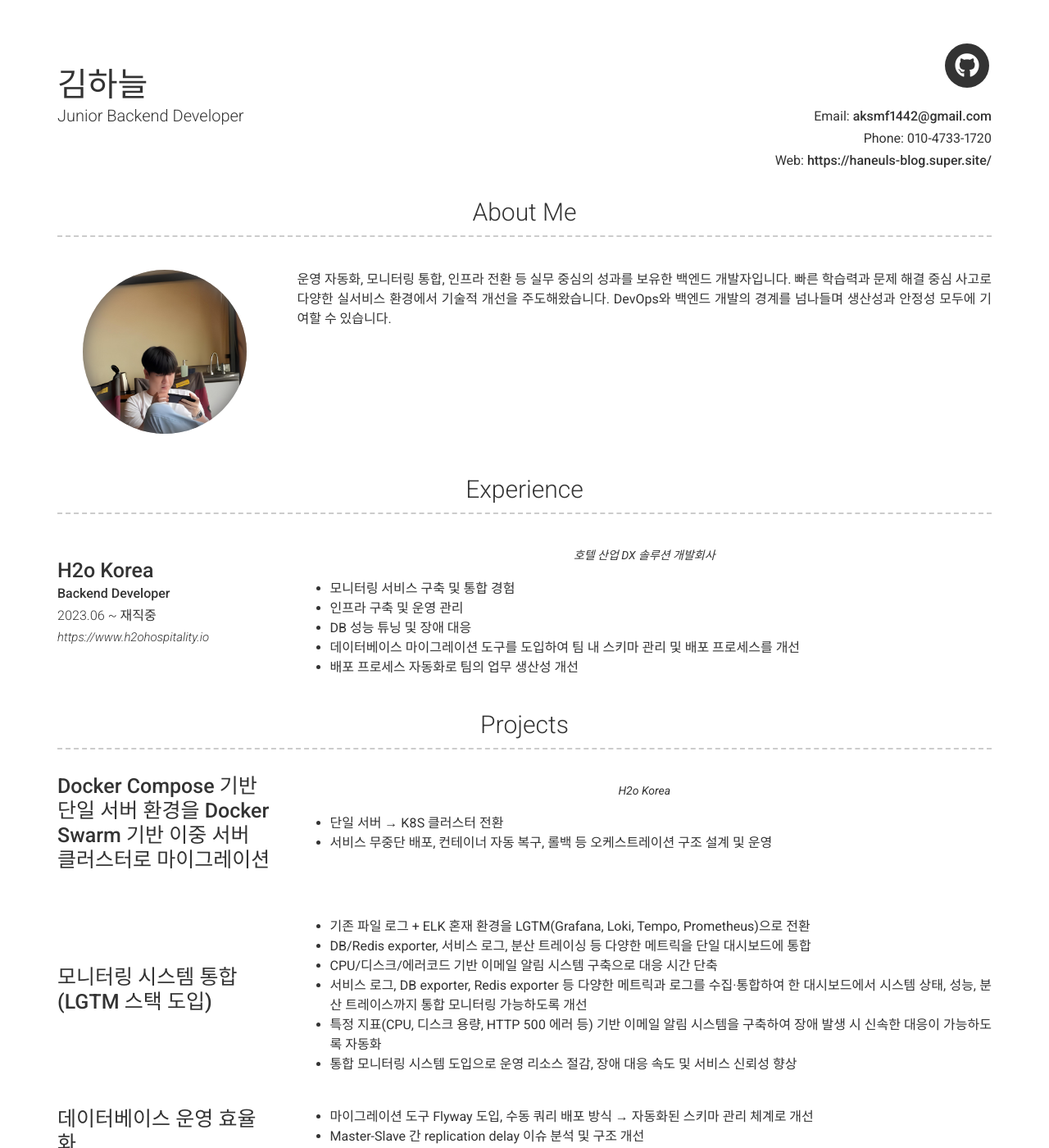
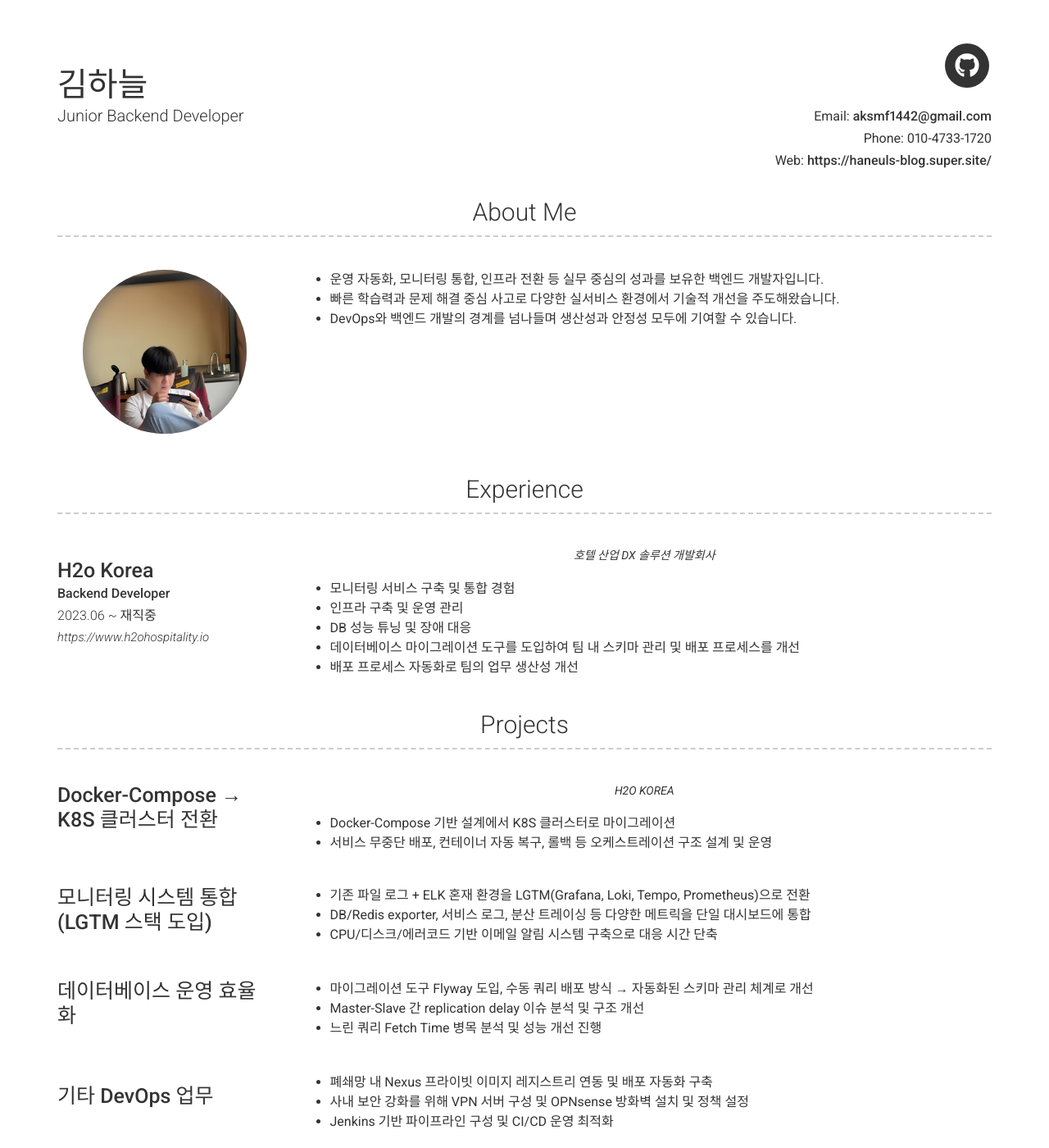
Before and after one commit to aksmf1442/resume, a Jekyll site: the page built from index.md, in a window 1280 px wide and 1400 px high. Shown: the whole window at 82% size. Built offline with Jekyll 4.4.1, drawn with Linux system fonts in a browser that asks for light colours; nearby versions of some CDN libraries.

Commit message:
refactor: 수정

```diff
--- a/_config.yml
+++ b/_config.yml
@@ -40,9 +40,9 @@ additional_links:
 # about_title: About Me (Use this to override about section title)
 about_profile_image: images/profile.jpg
 about_content: | # this will include new lines to allow paragraphs
-  운영 자동화, 모니터링 통합, 인프라 전환 등 실무 중심의 성과를 보유한 백엔드 개발자입니다.
-  빠른 학습력과 문제 해결 중심 사고로 다양한 실서비스 환경에서 기술적 개선을 주도해왔습니다.
-  DevOps와 백엔드 개발의 경계를 넘나들며 생산성과 안정성 모두에 기여할 수 있습니다.
+  - 운영 자동화, 모니터링 통합, 인프라 전환 등 실무 중심의 성과를 보유한 백엔드 개발자입니다.
+  - 빠른 학습력과 문제 해결 중심 사고로 다양한 실서비스 환경에서 기술적 개선을 주도해왔습니다.
+  - DevOps와 백엔드 개발의 경계를 넘나들며 생산성과 안정성 모두에 기여할 수 있습니다.
 content:
   - title: Experience
     layout: list
@@ -64,11 +64,11 @@ content:
     layout: list # Type of content section (list/text)
     content:
       - layout: left
-        title: Docker Compose 기반 단일 서버 환경을 Docker Swarm 기반 이중 서버 클러스터로 마이그레이션
         quote: >
-          H2o Korea
+          H2O KOREA
+        title: Docker-Compose → K8S 클러스터 전환
         description: | # this will include new lines to allow paragraphs
-          - 단일 서버 → K8S 클러스터 전환
+          - Docker-Compose 기반 설계에서 K8S 클러스터로 마이그레이션
           - 서비스 무중단 배포, 컨테이너 자동 복구, 롤백 등 오케스트레이션 구조 설계 및 운영
       - layout: left
         title: 모니터링 시스템 통합 (LGTM 스택 도입)
@@ -76,9 +76,6 @@ content:
           - 기존 파일 로그 + ELK 혼재 환경을 LGTM(Grafana, Loki, Tempo, Prometheus)으로 전환
           - DB/Redis exporter, 서비스 로그, 분산 트레이싱 등 다양한 메트릭을 단일 대시보드에 통합
           - CPU/디스크/에러코드 기반 이메일 알림 시스템 구축으로 대응 시간 단축
-          - 서비스 로그, DB exporter, Redis exporter 등 다양한 메트릭과 로그를 수집·통합하여 한 대시보드에서 시스템 상태, 성능, 분산 트레이스까지 통합 모니터링 가능하도록 개선
-          - 특정 지표(CPU, 디스크 용량, HTTP 500 에러 등) 기반 이메일 알림 시스템을 구축하여 장애 발생 시 신속한 대응이 가능하도록 자동화
-          - 통합 모니터링 시스템 도입으로 운영 리소스 절감, 장애 대응 속도 및 서비스 신뢰성 향상
       - layout: left
         title: 데이터베이스 운영 효율화
         description: |
```
